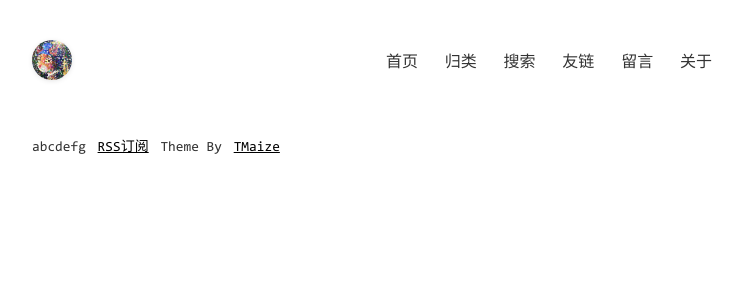
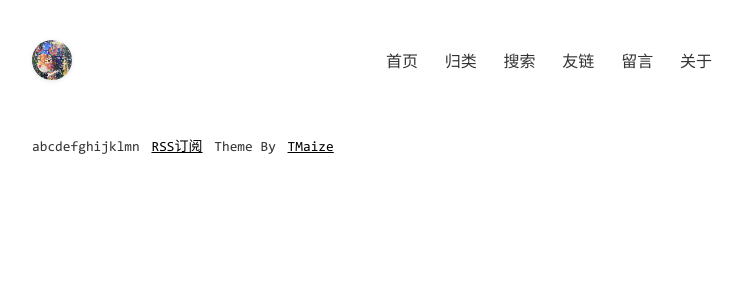
Before and after one commit to vegetarianfish/vegetarianfish.github.io, a Jekyll site: the page built from index.html, in a window 1280 px wide. Shown: the top 300 px of the page, without its empty margins (268-1011 px from the left). Built offline with Jekyll 4.4.1, drawn with Linux system fonts in a browser that asks for light colours; comment, search, counter and statistics services are not loaded.

Commit message:
Update _config.yml

```diff
--- a/_config.yml
+++ b/_config.yml
@@ -5,7 +5,7 @@ title: TMaize Blog
 description: TMaize的个人博客
 keywords: TMaize,Blog,Java,Html,JavaScript
 author: TMaize
-footerText: 'abcdefg'
+footerText: 'abcdefghijklmn'
 
 # 这些不要动
 permalink: /posts/:year/:month/:day/:title.html
```
